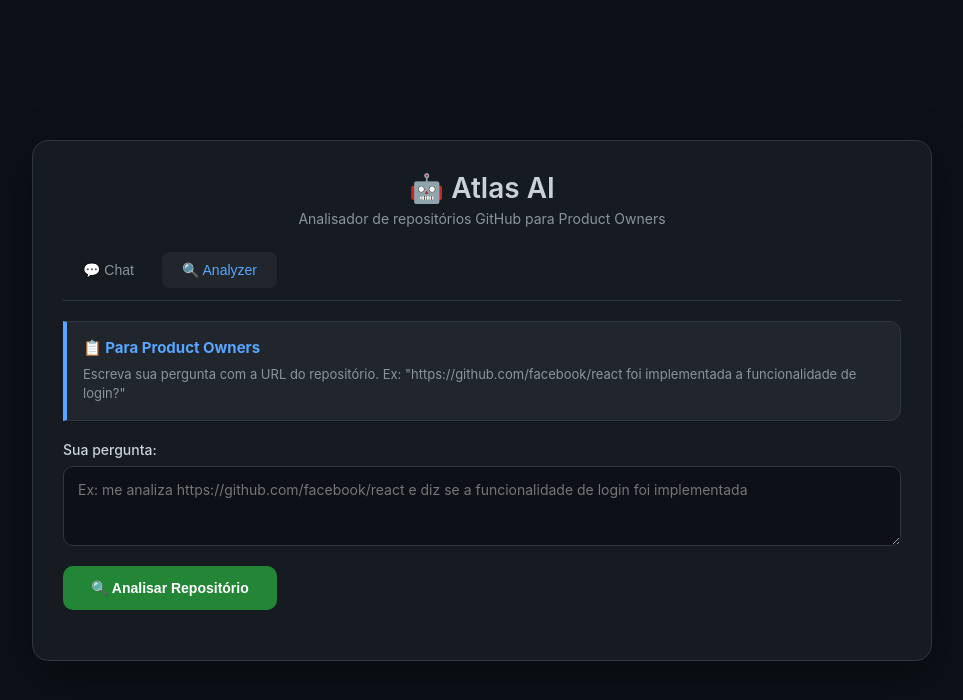
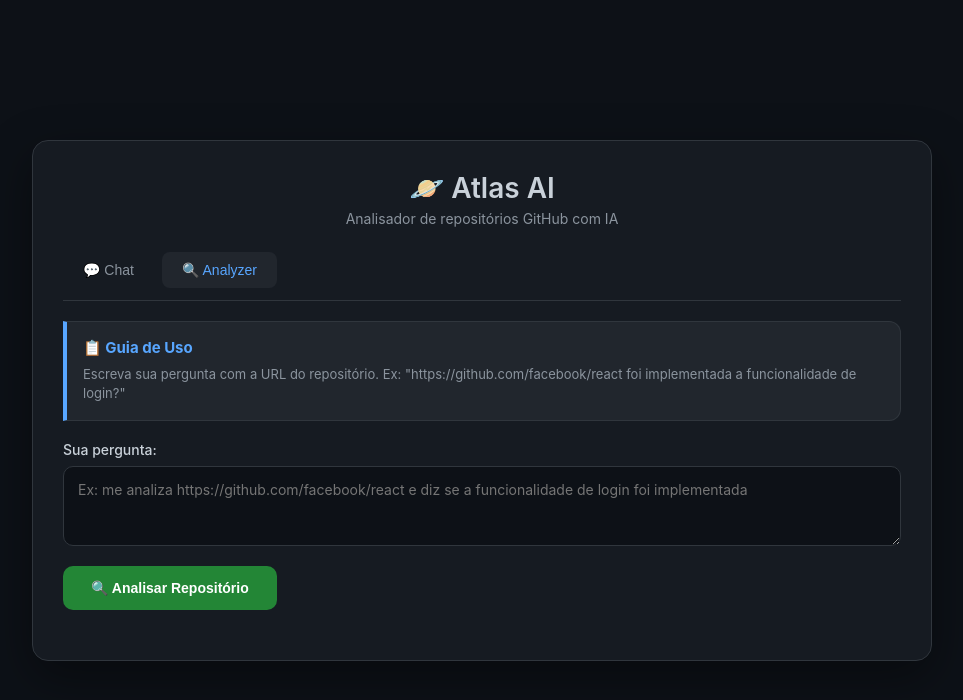
Before and after one commit to henriquepedrohttp/cloud-ai-agent, a website: page app/public/index.html in a window 1280 px wide. Both pictures are taken after a click on the button "🔍 Analyzer". Shown: the whole page, without its empty margins (158-1121 px from the left). Drawn offline with Linux system fonts and the light colour scheme.

Commit message:
feat: muda icone para Saturno e atualiza texto para Guia de Uso

```diff
--- a/app/public/index.html
+++ b/app/public/index.html
@@ -231,8 +231,8 @@
 </head>
 <body>
     <div class="container">
-        <h1>🤖 Atlas AI</h1>
-        <p class="subtitle">Analisador de repositórios GitHub para Product Owners</p>
+        <h1>🪐 Atlas AI</h1>
+        <p class="subtitle">Analisador de repositórios GitHub com IA</p>
 
         <div class="tabs">
             <button class="tab-btn active" onclick="switchTab('chat')">💬 Chat</button>
@@ -254,7 +254,7 @@
         <!-- Tab Analyzer -->
         <div id="analyzer-tab" class="tab-content">
             <div class="info-box">
-                <h3>📋 Para Product Owners</h3>
+                <h3>📋 Guia de Uso</h3>
                 <p>Escreva sua pergunta com a URL do repositório. Ex: "https://github.com/facebook/react foi implementada a funcionalidade de login?"</p>
             </div>
 
```
